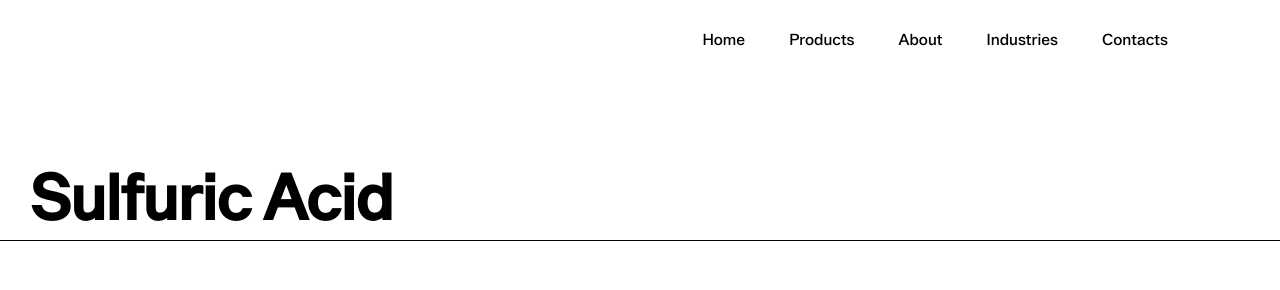
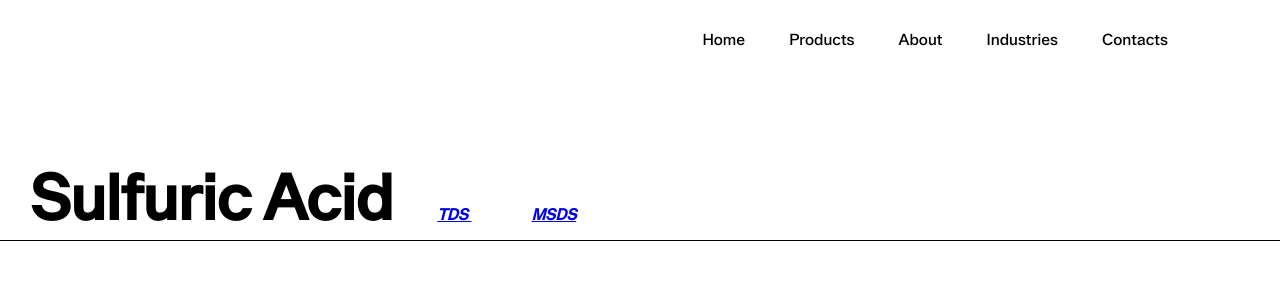
Before and after one commit to soloRun01/actef-chemical, a plain HTML site: page sulphuric.html in a window 1280 px wide. Shown: the top 290 px of the page. Drawn offline with nearby package versions, Linux system fonts and the light colour scheme; a script that the page names is missing.

Commit message:
Update sulphuric.html

```diff
--- a/sulphuric.html
+++ b/sulphuric.html
@@ -24,7 +24,7 @@
 
 
           <div class="product-title">
-            <h1>Sulfuric Acid</h1>
+            <h1>Sulfuric Acid <a href="https://mail.google.com/mail/u/0/#search/Info%40actef.com?compose=new">TDS </a><a href="https://mail.google.com/mail/u/0/#search/Info%40actef.com?compose=new"> MSDS</a></div></h1>
           </div>
 
          <div class="perc1-border">
```
